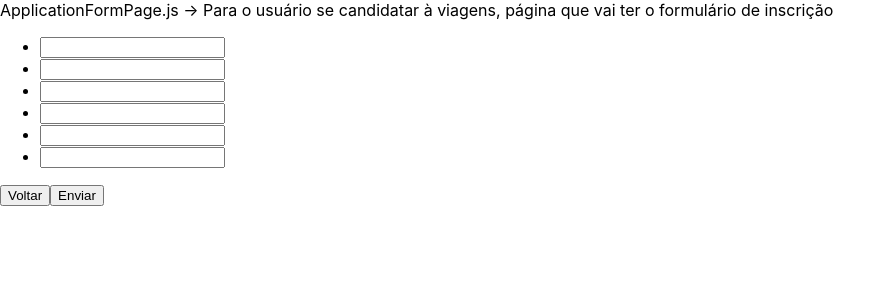
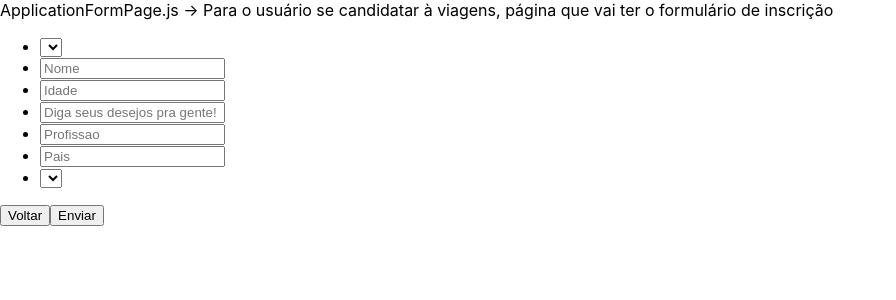
Before and after one commit to future4code/lamarr-Victor-Motta, a React (Create React App) app in the folder modulo4/projeto-labex/: page /trips/application in a window 1280 px wide. Shown: the top 300 px of the page, without its empty margins (0-896 px from the left). Built offline with nearby package versions, Linux system fonts and the light colour scheme.

Commit message:
forms-faltando-regex

```diff
--- a/modulo4/projeto-labex/package.json
+++ b/modulo4/projeto-labex/package.json
@@ -13,6 +13,7 @@
     "react-router-dom": "^6.3.0",
     "react-scripts": "5.0.1",
     "styled": "^1.0.0",
+    "styled-components": "^5.3.5",
     "web-vitals": "^2.1.4"
   },
   "scripts": {
--- /dev/null
+++ b/modulo4/projeto-labex/src/components/Styled.js
@@ -0,0 +1,6 @@
+import styled from "styled-components";
+
+export const GeneralCards =styled.div `
+border: 1px solid black
+
+`
--- /dev/null
+++ b/modulo4/projeto-labex/src/hooks/useForm.js
@@ -0,0 +1,14 @@
+import { useState } from "react";
+
+export const useForm = (initialState) =>  {
+    const [form, setForm] = useState(initialState)
+
+    const onChange =( event) =>{
+        const {name, value} = event.target
+        setForm({...form, [name]: value})
+    }
+    const clear = () => {
+        setForm(initialState)
+    }
+    return [form, onChange, clear]
+}
--- a/modulo4/projeto-labex/src/hooks/useRequestData.js
+++ b/modulo4/projeto-labex/src/hooks/useRequestData.js
@@ -1,4 +1,4 @@
-import React,{useEffect, useState} from 'react'
+import {useEffect, useState} from 'react'
 import axios from 'axios'
 
 export const useRequestDataGet=(url)=>{
--- a/modulo4/projeto-labex/src/pages/ApplicationFormPage.js
+++ b/modulo4/projeto-labex/src/pages/ApplicationFormPage.js
@@ -1,22 +1,84 @@
 import React from "react";
 import {  goToBack } from "../components/Coordinator";
 import {useNavigate} from "react-router-dom"
+import { useForm } from "../hooks/useForm";
+import { axios } from "axios";
 
 export function ApplicationFormPage() {
   const navigate=useNavigate();
+  const [form, onChange, clear] = useForm({name: "",age:"",applicationText:"", profession:"", country:""})
+
+  const aplicationForm = (event) => {
+    event.preventDefault()
+    axios.post("https://us-central1-labenu-apis.cloudfunctions.net/labeX/victor-motta-lamarr/trips/:id/apply",
+    form)
+    .then((response) => console.log(response.data))
+    .catch((error) => console.log(error.message))
+    clear();
+  }
+
+
     return (
       <div >
         ApplicationFormPage.js → Para o usuário se candidatar à viagens, página que vai ter o formulário de inscrição
-        <ul>
-          <li><input></input></li>
-          <li><input></input></li>
-          <li><input></input></li>
-          <li><input></input></li>
-          <li><input></input></li>
-          <li><input></input></li>
-        </ul>
+        <form onSubmit={aplicationForm}>
+          <ul>
+          <li><select
+                //consumo de api?
+                /></li>
+          <li><input
+                    name="name"
+                    id="name"
+                    placeholder="Nome"
+                    value={form.name}
+                    onChange={onChange}
+                    type="text"
+                    required
+                /></li>
+          <li><input
+                    name="age"
+                    id="age"
+                    placeholder="Idade"
+                    value={form.age}
+                    onChange={onChange}
+                    type="number"
+                    required
+                /></li>
+          <li><input
+                    name="applicationText"
+                    id="applicationText"
+                    placeholder="Diga seus desejos pra gente!"
+                    value={form.applicationText}
+                    onChange={onChange}
+                    type="text"
+                    required
+                /></li>
+          <li><input
+                    name="profession"
+                    id="profession"
+                    placeholder="Profissao"
+                    value={form.profession}
+                    onChange={onChange}
+                    type="text"
+                    required
+                /></li>
+          <li><input
+                    name="country"
+                    id="country"
+                    placeholder="Pais"
+                    value={form.country}
+                    onChange={onChange}
+                    type="text"
+                    required
+                /></li>
+                 <li><select
+                //consumo de api?
+                /></li>
+          </ul>
+        </form>
+
         <button onClick={()=>{goToBack(navigate)}}>Voltar</button>
-        <button>Enviar</button>
+        <button type="submit">Enviar</button>
       </div>
     );
   }
--- a/modulo4/projeto-labex/src/pages/CreateTripPage.js
+++ b/modulo4/projeto-labex/src/pages/CreateTripPage.js
@@ -1,21 +1,71 @@
 import React from "react";
 import { goToPageHome } from "../components/Coordinator";
 import {useNavigate} from "react-router-dom"
+import { axios } from "axios";
+import { useForm } from "../hooks/useForm";
 
 export function CreateTripPage() {
   const navigate=useNavigate();
+  const [form, onChange, clear] = useForm({name: "",planet:"",date:"", description:"", durationInDays:""})
+
+  const createTrip = (event) => {
+    event.preventDefault()
+    axios.post("https://us-central1-labenu-apis.cloudfunctions.net/labeX/victor-motta-lamarr/trips",
+    form)
+    .then((response) => console.log(response.data))
+    .catch((error) => console.log(error.message))
+    clear();
+  }
+
     return (
       <div >
         <p>CreateTripPage.js → Formulário para o administrador criar uma nova viagem
         </p>
+        <form onSubmit={createTrip}>
         <ul>
-          <li><input></input></li>
-          <li><input></input></li>
-          <li><input></input></li>
-          <li><input></input></li>
+          <li><input name="name"
+                    id="name"
+                    placeholder="Nome"
+                    value={form.name}
+                    onChange={onChange}
+                    type="text"
+                    required >
+                    </input>
+            </li>
+          <li><select
+          value={form.planet}/>
+            </li>
+          <li><input name="date"
+                    id="date"
+                    placeholder="Data"
+                    value={form.date}
+                    onChange={onChange}
+                    type="date"
+                    required >
+                    </input>
+            </li>
+          <li><input name="description"
+                    id="description"
+                    placeholder="Descricao"
+                    value={form.description}
+                    onChange={onChange}
+                    type="text"
+                    required >
+                    </input>
+            </li>
+          <li><input name="durationInDays"
+                    id="durationInDays"
+                    placeholder="Duracao em dias"
+                    value={form.durationInDays}
+                    onChange={onChange}
+                    type="text"
+                    required >
+                    </input>
+            </li>
         </ul>
         <button onClick={()=>{goToPageHome(navigate)}}>Logout</button>
-        <button>Enviar</button>
+        <button type="submit">Enviar</button>
+        </form>
       </div>
     );
   }
--- a/modulo4/projeto-labex/src/pages/ListTripsPage.js
+++ b/modulo4/projeto-labex/src/pages/ListTripsPage.js
@@ -3,6 +3,7 @@ import {goToBack,goToApplicationFormPage } from "../components/Coordinator";
 import {useNavigate} from "react-router-dom"
 import { BASE_URL } from "../constants/Constants";
 import {useRequestDataGet} from "../hooks/useRequestData";
+import { GeneralCards } from "../components/Styled";
 
 
 export function ListTripsPage() {
@@ -11,13 +12,13 @@ export function ListTripsPage() {
   const [dataTripList,isLoadingUser,erroUser]=useRequestDataGet(`${BASE_URL}trips`)
 
   const tripList =dataTripList&&dataTripList.trips.map((trip)=>{
-    return <div>
+    return <GeneralCards>
       <p key={trip.id}>Nome: {trip.name}</p>
       <p key={trip.id}>Datas: {trip.date}</p>
       <p key={trip.id}>Duracao: {trip.durationInDays}</p>
       <p key={trip.id}>Planeta: {trip.planet}</p>
       <p key={trip.id}>Descricao{trip.description}</p>
-      </div>
+      </GeneralCards>
 
 
   })
--- a/modulo4/projeto-labex/src/pages/LoginPage.js
+++ b/modulo4/projeto-labex/src/pages/LoginPage.js
@@ -1,14 +1,56 @@
 import React from "react";
 import {  goToAdminHomePage, goToBack } from "../components/Coordinator";
 import {useNavigate} from "react-router-dom"
+import axios from "axios";
+import { useForm } from "../hooks/useForm";
 
 export function LoginPage() {
   const navigate=useNavigate();
+
+  const [form, onChange, clear] = useForm({email:"", password: ""})
+
+  const loginStart = (event) => {
+    event.preventDefault()
+    axios.post("https://us-central1-labenu-apis.cloudfunctions.net/labeX/victor-motta-lamarr/login",
+    form)
+    .then((response) => console.log(response.data))
+    .catch((error) => console.log(error.message))
+    clear();
+  }
+
   return (
-    <div >
+    <div>
       <p>LoginPage.js → Para fazermos login como administrador</p>
-      <button onClick={()=>{goToBack(navigate)}}>Voltar</button>
-      <button onClick={()=>{goToAdminHomePage(navigate)}}>Entrar</button>
+      <form onSubmit={loginStart}>
+      <label htmlFor="email"> Email: </label>
+        <input
+        name="email"
+        id="email"
+        placeholder="E-mail"
+        value={form.email}
+        onChange={onChange}
+        type="email"
+        required
+        />
+      <label htmlFor="password"> Email: </label>
+        <input
+          name="password"
+          id="password"
+          placeholder="Password"
+          value={form.password}
+          onChange={onChange}
+          pattern="^.{6,}$"
+          type="password"
+          title="your password must be 6 characters"
+          required
+          />
+          <button onClick={()=>{goToBack(navigate)}}>Voltar</button>
+      <button
+
+      type="submit">Enviar </button>
+      </form>
+
+      {/* <button onClick={()=>{goToAdminHomePage(navigate)}}>Entrar</button> */}
     </div>
 
   );
```
Also changed, not shown: 1 other file (tests, documents, lock files or other folders).
